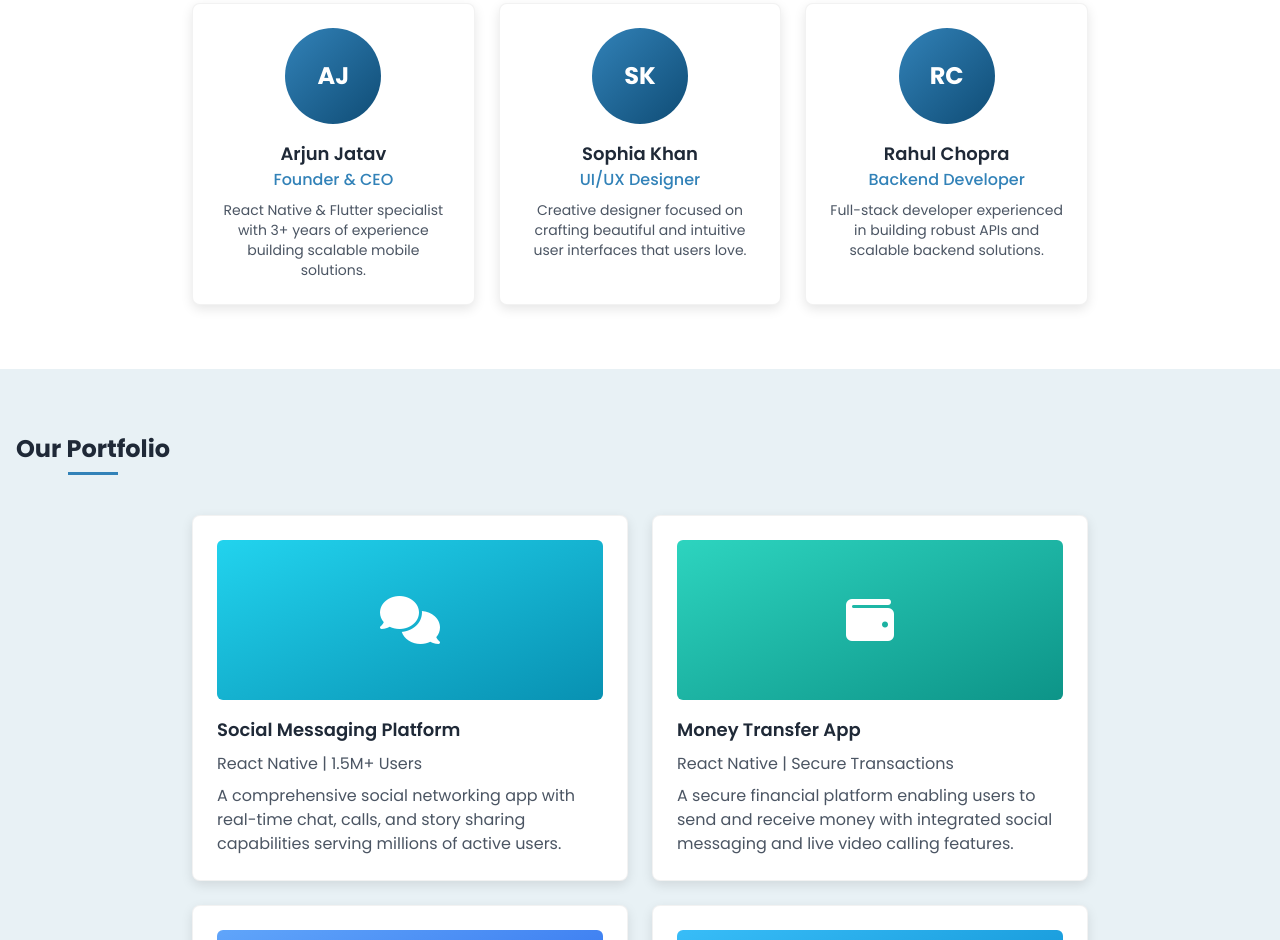
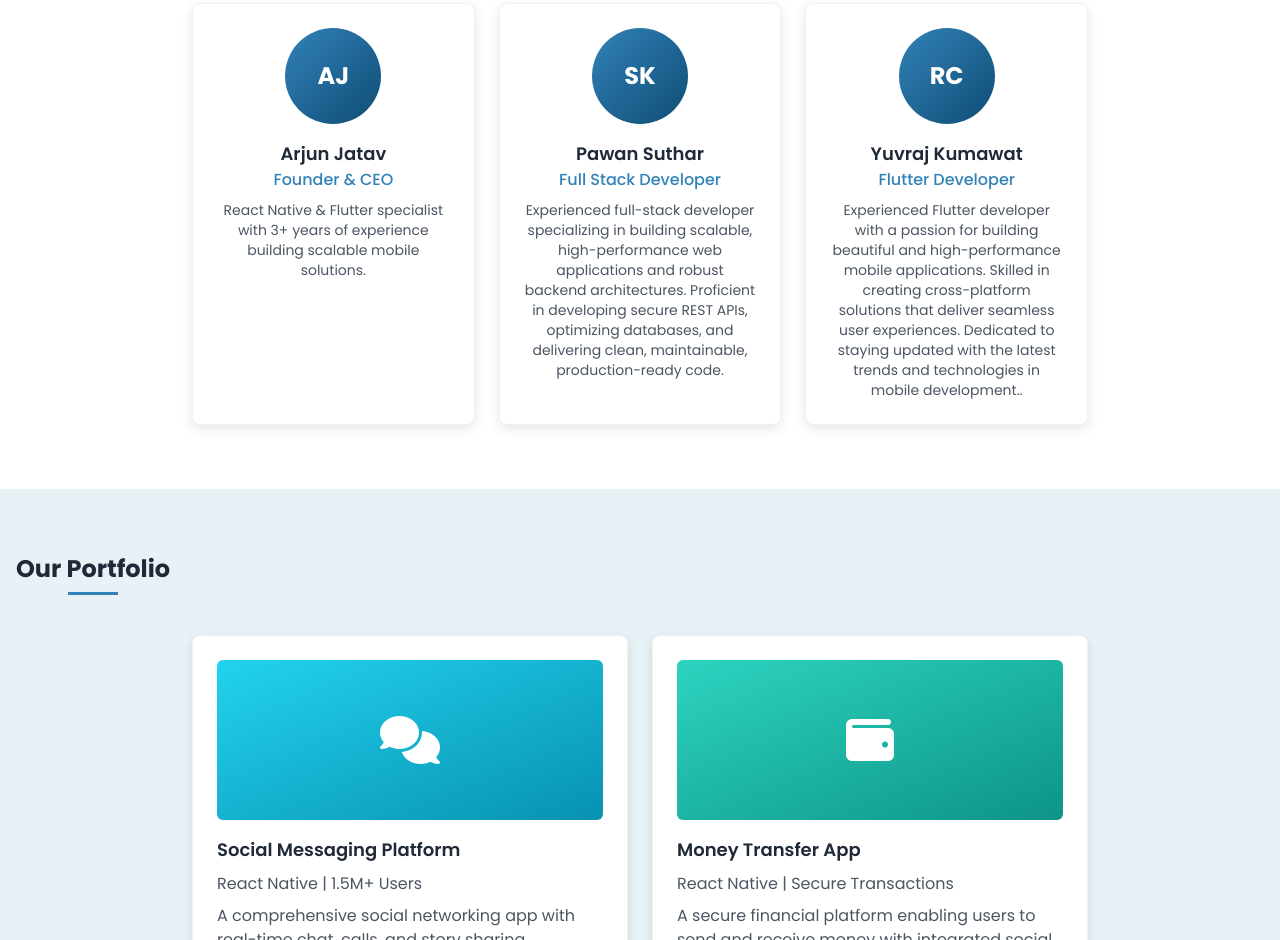
Before and after one commit to ArjunJatav/TechCrackerSolution, a plain HTML site: page index.html in a window 1280 px wide. Shown: the part 2059-2999 px from the top of the page. Drawn offline with nearby package versions, Linux system fonts and the light colour scheme.

Commit message:
dddd
ddd

```diff
--- a/index.html
+++ b/index.html
@@ -279,17 +279,20 @@
                     <div class="w-24 h-24 rounded-full mx-auto mb-4 bg-gradient-to-br from-[#3282B8] to-[#0F4C75] flex items-center justify-center text-white text-2xl font-bold">
                         SK
                     </div>
-                    <h3 class="text-lg font-semibold text-gray-800">Sophia Khan</h3>
-                    <p class="text-[#3282B8] font-medium">UI/UX Designer</p>
-                    <p class="text-gray-600 mt-2 text-sm">Creative designer focused on crafting beautiful and intuitive user interfaces that users love.</p>
+                    <h3 class="text-lg font-semibold text-gray-800">Pawan Suthar </h3>
+                    <p class="text-[#3282B8] font-medium">Full Stack Developer</p>
+                    <p class="text-gray-600 mt-2 text-sm">Experienced full-stack developer specializing in building scalable,
+  high-performance web applications and robust backend architectures.
+  Proficient in developing secure REST APIs, optimizing databases, and
+  delivering clean, maintainable, production-ready code.</p>
                 </div>
                 <div class="team-card text-center p-6 rounded-lg">
                     <div class="w-24 h-24 rounded-full mx-auto mb-4 bg-gradient-to-br from-[#3282B8] to-[#0F4C75] flex items-center justify-center text-white text-2xl font-bold">
                         RC
                     </div>
-                    <h3 class="text-lg font-semibold text-gray-800">Rahul Chopra</h3>
-                    <p class="text-[#3282B8] font-medium">Backend Developer</p>
-                    <p class="text-gray-600 mt-2 text-sm">Full-stack developer experienced in building robust APIs and scalable backend solutions.</p>
+                    <h3 class="text-lg font-semibold text-gray-800">Yuvraj Kumawat</h3>
+                    <p class="text-[#3282B8] font-medium">Flutter Developer</p>
+                    <p class="text-gray-600 mt-2 text-sm">Experienced Flutter developer with a passion for building beautiful and high-performance mobile applications. Skilled in creating cross-platform solutions that deliver seamless user experiences. Dedicated to staying updated with the latest trends and technologies in mobile development..</p>
                 </div>
             </div>
         </div>
```
